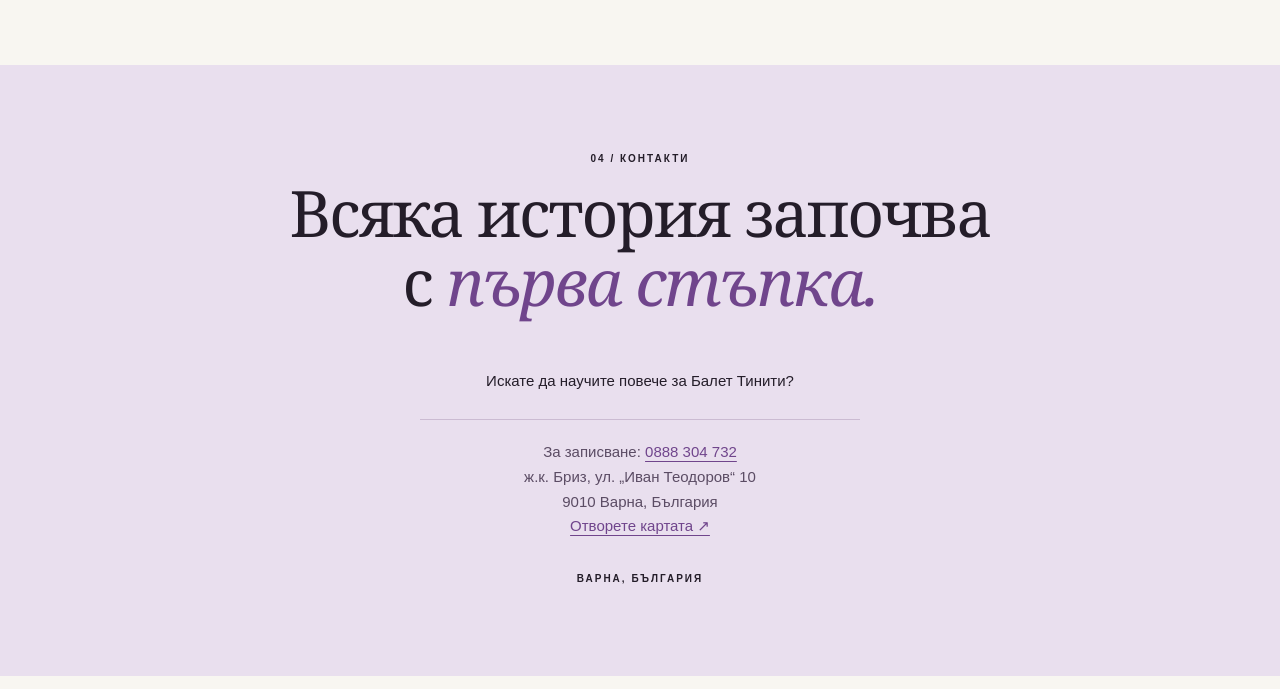
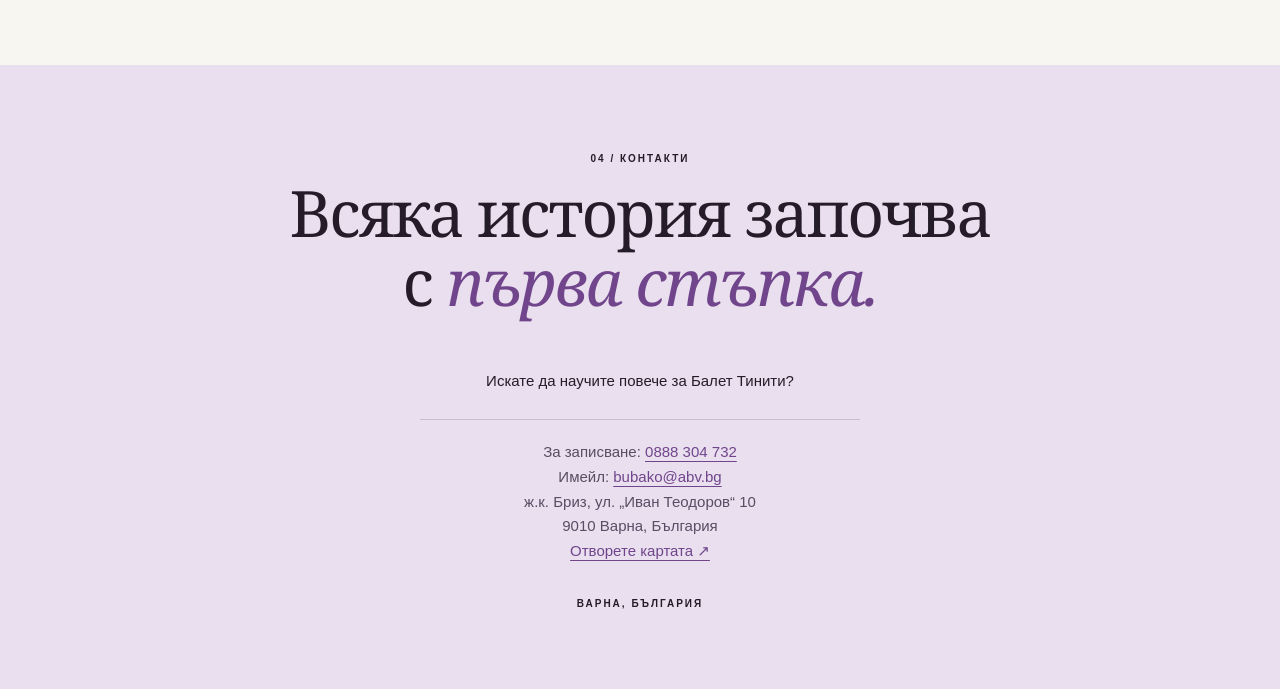
Before and after one commit to neda-te/Tininy_Dance_Studio, a plain HTML site: page dist/index.html in a window 1280 px wide. Shown: the part 3001-3690 px from the top of the page. Drawn offline with Linux system fonts and the light colour scheme.

Commit message:
initial design

```diff
--- a/dist/index.html
+++ b/dist/index.html
@@ -13,4 +13,4 @@
 <article><span>06</span><h3>Опън</h3><p>Отворено поле за хореографии, които съчетават различни танцови стилове и идеи.</p><small>ВЪОБРАЖЕНИЕ</small></article>
 <article><span>07</span><h3>Характерни танци</h3><p>Опознаване на танцови традиции чрез техните отличителни движения, ритъм и характер.</p><small>ХАРАКТЕР</small></article><article><span>08</span><h3>Класически балет</h3><p>Работа върху стойката, контрола и прецизността на движението. Веднъж седмично преподава педагог от Варненската опера.</p><small>ПРЕЦИЗНОСТ</small></article></div></section>
 <section class="section questions"><div><p class="eyebrow">03 / ПРЕДИ ПЪРВОТО ЗАНЯТИЕ</p><h2>Малките въпроси<br>преди <em>първата стъпка.</em></h2></div><div><details><summary>За каква възраст са заниманията?</summary><p>Школата приема деца над 5-годишна възраст. Информация за конкретните възрастови групи ще добавим скоро.</p></details><details><summary>Какъв е графикът и какви са таксите?</summary><p>Графика на занятията ще намерите на страница <a class="text-link" href="schedule.html">„График“</a>. Таксите ще добавим след потвърждение.</p></details><details><summary>Кой преподава класически балет?</summary><p>Евгеня Минкова води занятията по класически балет веднъж седмично. Представяне на екипа ще намерите на страница <a class="text-link" href="teachers.html">„Педагози“</a>.</p></details></div></section>
-<section id="contact" class="contact"><p class="eyebrow">04 / КОНТАКТИ</p><h2>Всяка история започва<br>с <em>първа стъпка.</em></h2><p>Искате да научите повече за Балет Тинити?</p><p class="pending">За записване: <a class="text-link" href="tel:+359888304732">0888 304 732</a><br>ж.к. Бриз, ул. „Иван Теодоров“ 10<br>9010 Варна, България<br><a class="text-link" href="https://www.google.com/maps/search/?api=1&amp;query=%D0%91%D0%B0%D0%BB%D0%B5%D1%82%20%D0%A2%D0%B8%D0%BD%D0%B8%D1%82%D0%B8%2C%20%D0%B6.%D0%BA.%20%D0%91%D1%80%D0%B8%D0%B7%2C%20%D1%83%D0%BB.%20%D0%98%D0%B2%D0%B0%D0%BD%20%D0%A2%D0%B5%D0%BE%D0%B4%D0%BE%D1%80%D0%BE%D0%B2%2010%2C%209010%20%D0%92%D0%B0%D1%80%D0%BD%D0%B0%2C%20%D0%91%D1%8A%D0%BB%D0%B3%D0%B0%D1%80%D0%B8%D1%8F" target="_blank" rel="noopener noreferrer">Отворете картата ↗</a></p><span class="eyebrow">ВАРНА, БЪЛГАРИЯ</span></section></main><footer><a href="#home">Балет Тинити</a><p>към Клуб за изкуство и култура „Болеслава“</p><a href="#home">Към началото ↑</a></footer></body></html>
+<section id="contact" class="contact"><p class="eyebrow">04 / КОНТАКТИ</p><h2>Всяка история започва<br>с <em>първа стъпка.</em></h2><p>Искате да научите повече за Балет Тинити?</p><p class="pending">За записване: <a class="text-link" href="tel:+359888304732">0888 304 732</a><br>Имейл: <a class="text-link" href="mailto:bubako@abv.bg">bubako@abv.bg</a><br>ж.к. Бриз, ул. „Иван Теодоров“ 10<br>9010 Варна, България<br><a class="text-link" href="https://www.google.com/maps/search/?api=1&amp;query=%D0%91%D0%B0%D0%BB%D0%B5%D1%82%20%D0%A2%D0%B8%D0%BD%D0%B8%D1%82%D0%B8%2C%20%D0%B6.%D0%BA.%20%D0%91%D1%80%D0%B8%D0%B7%2C%20%D1%83%D0%BB.%20%D0%98%D0%B2%D0%B0%D0%BD%20%D0%A2%D0%B5%D0%BE%D0%B4%D0%BE%D1%80%D0%BE%D0%B2%2010%2C%209010%20%D0%92%D0%B0%D1%80%D0%BD%D0%B0%2C%20%D0%91%D1%8A%D0%BB%D0%B3%D0%B0%D1%80%D0%B8%D1%8F" target="_blank" rel="noopener noreferrer">Отворете картата ↗</a></p><span class="eyebrow">ВАРНА, БЪЛГАРИЯ</span></section></main><footer><a href="#home">Балет Тинити</a><p>към Клуб за изкуство и култура „Болеслава“</p><a href="#home">Към началото ↑</a></footer></body></html>
```
